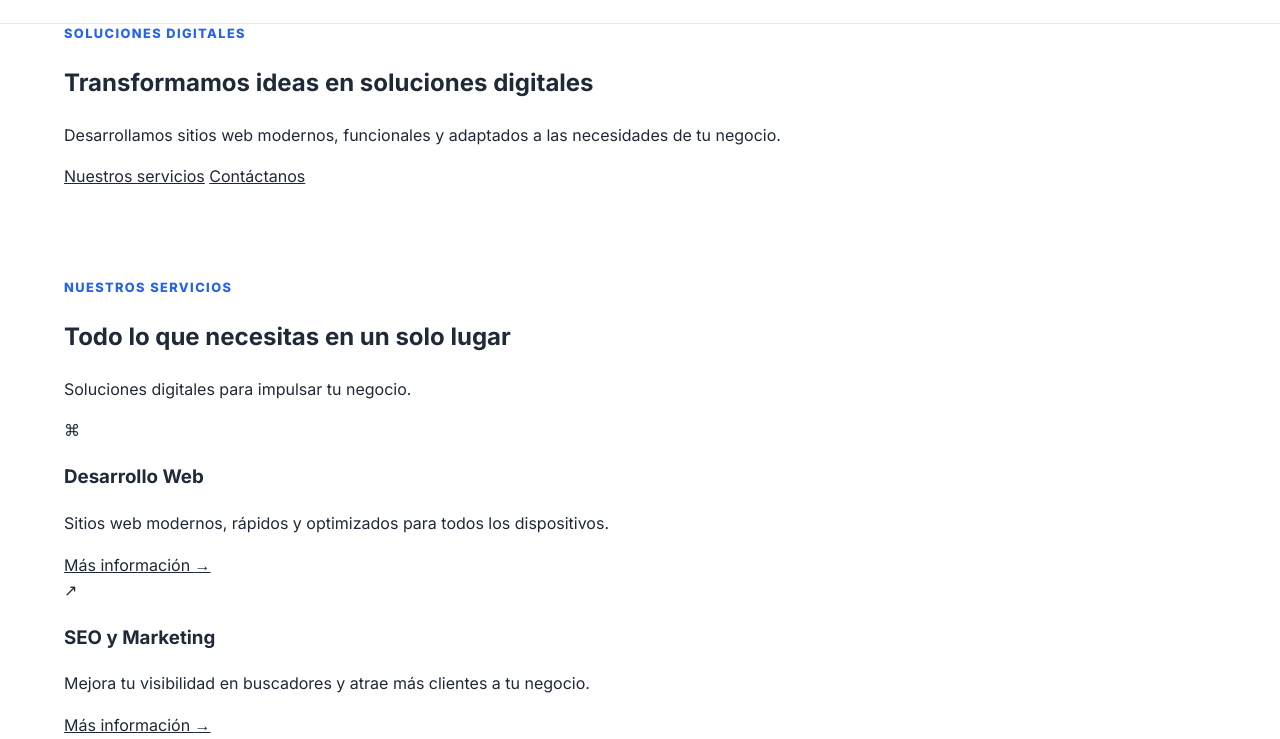
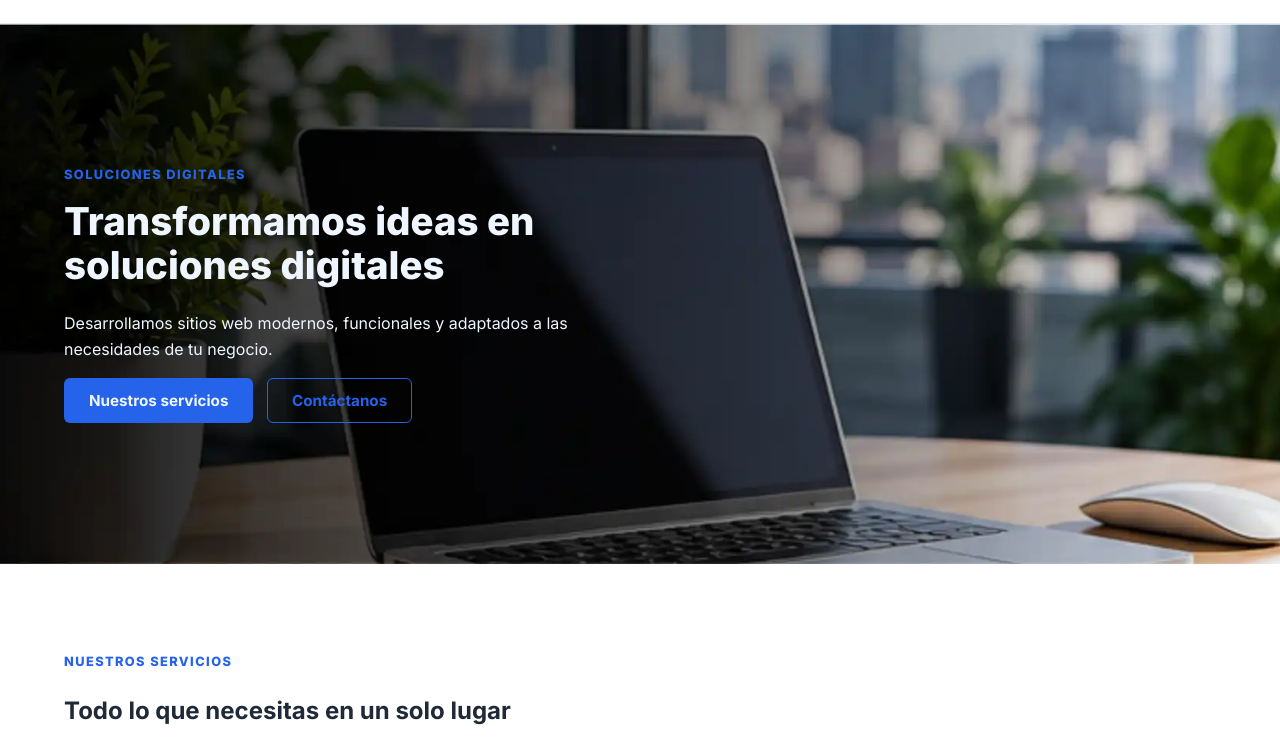
Before and after one commit to akaGregOr/practica-de-pagina-web, a plain HTML site: page index.html in a window 1280 px wide. Shown: the part 61-800 px from the top of the page. Drawn offline with Linux system fonts and the light colour scheme.

Commit message:
seccion hero
Terminada la seccion hero

```diff
--- a/css/styles.css
+++ b/css/styles.css
@@ -131,3 +131,86 @@ select {
   height: 19px;
   fill: currentColor;
 }
+
+/* 4 HERO */
+.hero{
+
+  background-color: var(--color-hero);
+  background-image:
+  /* linear-gradient(90deg, #3ff6ff 0%, #3ff6ff 25%,
+   rgba(239, 246, 255, 0.9) 40%,
+   rgba(239, 246, 255, 0.5) 70%,
+   rgba(239, 246, 255, 0.25) 100%),
+
+    */
+  url("../img/01-hero-bg.webp");
+  background-size: cover;
+  background-position: center, center right;
+  background-repeat: no-repeat;
+}
+
+.hero-layout{
+  display: flex;
+  align-items: center;
+  min-height: 540px;
+  padding-block: 5rem;
+}
+
+.hero-content{
+  max-width: 560px;
+  color: var(--color-hero)
+}
+
+.hero-content h1{
+  margin: 0 0 1.5rem;
+  color: var(--color-hero);
+  font-size: clamp(2.3rem, 3vw, 3.65rem);
+  font-weight: 800;
+  line-height: 1.15;
+}
+
+.hero-actions{
+  display: flex;
+  flex-wrap: wrap;
+  align-items: center;
+  gap: 0.85rem;
+}
+
+.button{
+  display: inline-flex;
+  align-items: center;
+  justify-content: center;
+  min-width: 45px;
+  padding: .75rem 1.5rem;
+  border: 1px solid transparent;
+  border-radius: var(--radius-button);
+  font-size: .95rem;
+  font-weight: 700;
+  line-height: 1.25;
+  text-decoration: none;
+  transition: background-color 0.2s ease, color 0.2s ease,
+  transform 0.2s ease;
+}
+
+.button:hover{
+  transform:translateY(-2px);
+}
+
+.button-primary{
+  background-color: var(--color-primary);
+  color: var(--color-hero);
+}
+
+.button-primary:hover{
+  background-color: var(--color-primary-hover);
+}
+
+.button-outline{
+  background: rgba(red, green, blue, 0.9);
+  border-color: var(--color-primary);
+  color: var(--color-primary);
+}
+
+.button-outline:hover{
+  background-color: var(--color-hero);
+}
```
Also changed, not shown: img/01-hero-bg.webp (added).
